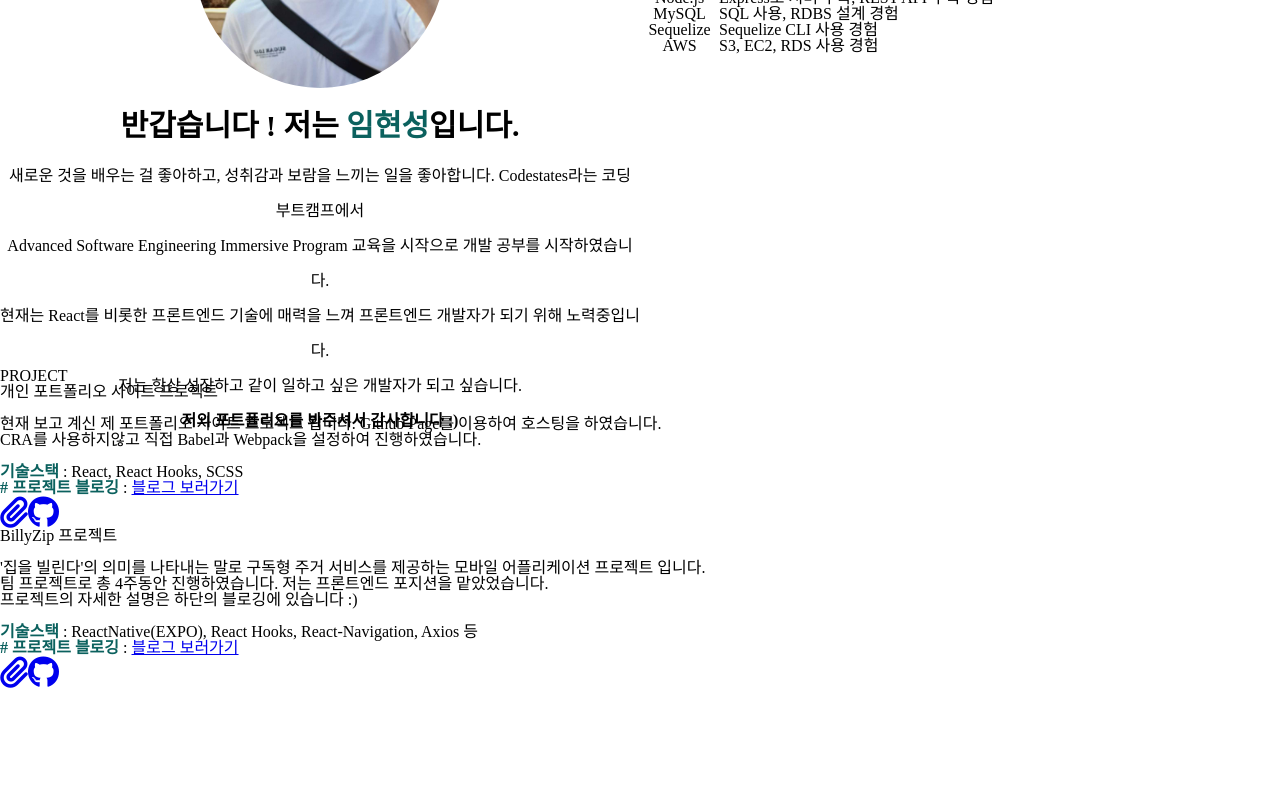
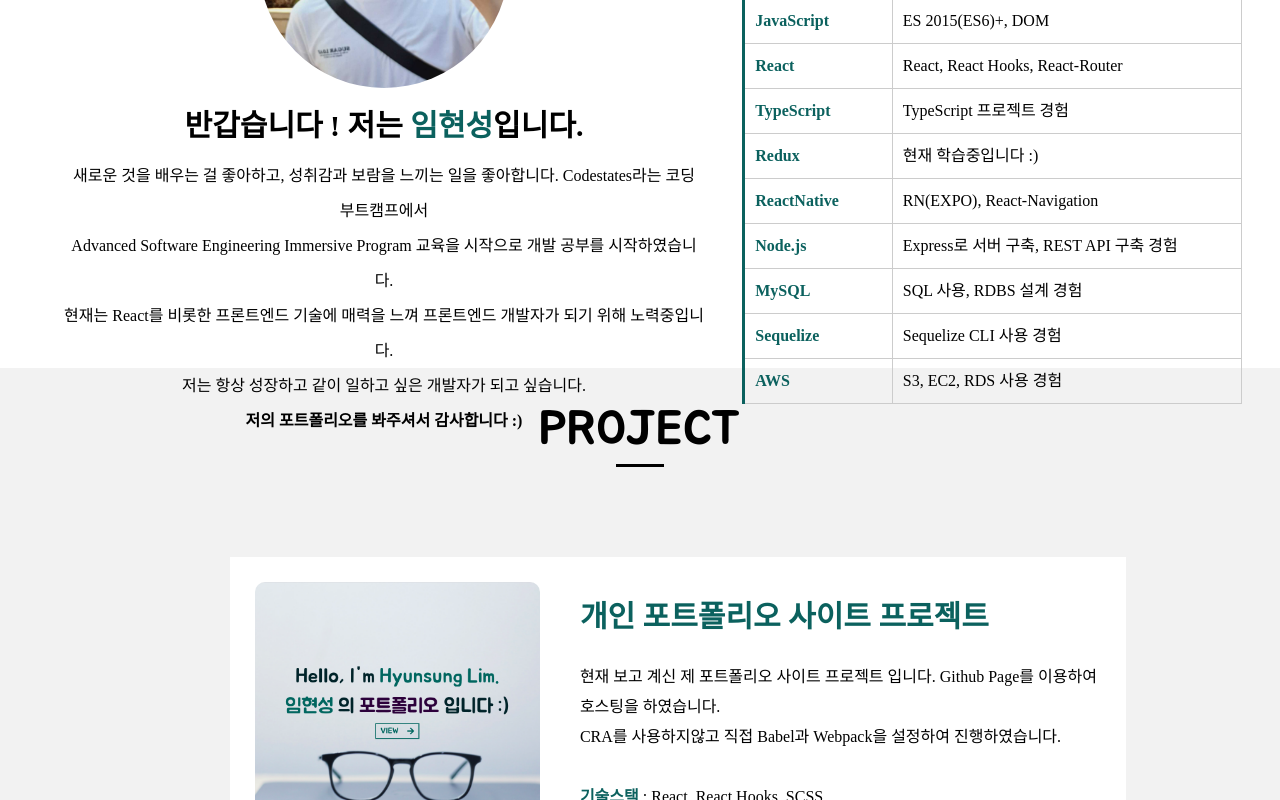
Before and after one commit to hsl0505/hsl0505.github.io, a React app: page / in a window 1280 px wide. Shown: the part 1520-2320 px from the top of the page. Before the commit the page ends 2209 px from the top, so only its background shows below. Built offline with nearby package versions, Linux system fonts and the light colour scheme.

Commit message:
Fix scss

```diff
--- a/src/scss/_about.scss
+++ b/src/scss/_about.scss
@@ -58,7 +58,7 @@
       }
 
       .myVision2 {
-        margin-left: 100px;
+        margin-left: 140px;
       }
     }
 
@@ -66,6 +66,7 @@
       margin-top: 70px;
       display: flex;
       .myImg {
+        margin-left: 5%;
         width: 50%;
         display: flex;
         flex-direction: column;
@@ -79,11 +80,13 @@
           animation: myImgMove 1s forwards;
         }
         .explainText {
+          width: 100%;
           display: none;
           margin-top: 20px;
           text-align: center;
           line-height: 35px;
           animation: myTextMove 1s forwards;
+          font-size: 16px;
           .explainText_title {
             font-size: 30px;
             font-weight: bold;
@@ -98,222 +101,50 @@
 
       .mySkills {
         width: 45%;
-        margin-right: 5%;
-
+        // margin-right: 5%;
+        display: flex;
+        flex-direction: column;
+        align-items: center;
         .mySkills_title {
-          text-align: center;
           font-size: 40px;
           font-weight: bold;
           display: none;
           animation: skillTitleMove 1s forwards;
+          margin-bottom: 10px;
         }
-        .mySkills_content {
-          height: 100%;
-          background-color: #f8fbef;
-          border-radius: 40%;
-          padding-right: 20px;
-          margin-left: 40px;
-          margin-top: 20px;
+
+        table {
           display: none;
-          grid-template-columns: repeat(12, 1fr);
-          grid-template-rows: repeat(10, 10%);
-          .item {
-            animation: skillContent 1s forwards;
-            display: flex;
-            justify-content: center;
-            align-items: center;
-            font-weight: bold;
-            span {
-              cursor: pointer;
-              position: relative;
-            }
-            span:hover {
-              transform: scale(1.5);
-              .html_tooltip,
-              .css_tooltip,
-              .js_tooltip,
-              .redux_tooltip,
-              .react_tooltip,
-              .node_tooltip,
-              .sql_tooltip,
-              .seq_tooltip,
-              .aws_tooltip,
-              .rn_tooltip {
-                display: block;
-                width: 500px;
-                height: 80px;
-                position: absolute;
-                top: -65px;
-                left: -210px;
-                transform: scale(0.5);
-                background-color: #0b615e;
-                color: white;
-                font-weight: normal;
-                border-radius: 40px;
-                display: flex;
-                justify-content: center;
-                align-items: center;
-                font-size: 30px;
+          animation: skillContent 1s forwards;
+          border-collapse: collapse;
+          text-align: left;
+          line-height: 1.5;
+          border-top: 1px solid #ccc;
+          border-left: 3px solid #0b615e;
+          margin: 20px 10px;
+          font-size: 16px;
+          tbody {
+            tr {
+              th {
+                width: 147px;
+                padding: 10px;
+                font-weight: bold;
+                vertical-align: top;
+                color: #0b615e;
+                border-right: 1px solid #ccc;
+                border-bottom: 1px solid #ccc;
               }
-              .css_tooltip {
-                width: 300px;
-                left: -124px;
-              }
-              .js_tooltip {
-                width: 550px;
-                left: -170px;
-              }
-              .redux_tooltip {
-                width: 400px;
-                left: -175px;
-                top: -70px;
-              }
-              .react_tooltip {
-                width: 550px;
-                left: -200px;
-                top: -55px;
-              }
-              .node_tooltip {
-                width: 500px;
-                height: 100px;
-                top: -85px;
-                left: -210px;
-                line-height: 40px;
-              }
-              .sql_tooltip {
-                width: 350px;
-                left: -150px;
-                top: -70px;
-              }
-              .seq_tooltip {
-                width: 350px;
-                left: -140px;
-              }
-              .aws_tooltip {
-                width: 450px;
-                top: -70px;
-              }
-              .rn_tooltip {
-                left: -160px;
-              }
-              .html_tooltip::after,
-              .css_tooltip::after,
-              .js_tooltip::after,
-              .redux_tooltip::after,
-              .react_tooltip::after,
-              .node_tooltip::after,
-              .sql_tooltip::after,
-              .seq_tooltip::after,
-              .aws_tooltip::after,
-              .rn_tooltip::after {
-                position: absolute;
-                top: 100%;
-                left: 50%;
-                width: 0;
-                height: 0;
-                margin-left: -10px;
-                border: solid transparent;
-                border-color: rgba(51, 51, 51, 0);
-                border-top-color: #0b615e;
-                border-width: 15px;
-                pointer-events: none;
-                content: " ";
+              td {
+                width: 349px;
+                padding: 10px;
+                vertical-align: top;
+                border-right: 1px solid #ccc;
+                border-bottom: 1px solid #ccc;
               }
             }
-          }
-
-          .item:nth-child(1) {
-            grid-column: 2/6;
-            grid-row: 2/5;
-            color: red;
-            font-size: 30px;
-            .html_tooltip {
-              display: none;
-            }
-          }
-          .item:nth-child(2) {
-            grid-column: 5/9;
-            grid-row: 1/5;
-            color: #0040ff;
-            font-size: 30px;
-            .css_tooltip {
-              display: none;
-            }
-          }
-          .item:nth-child(3) {
-            grid-column: 8/13;
-            grid-row: 2/5;
-            color: #ffbf00;
-            font-size: 45px;
-            .js_tooltip {
-              display: none;
-            }
-          }
-          .item:nth-child(4) {
-            grid-column: 2/5;
-            grid-row: 5/7;
-            color: purple;
-            font-size: 18px;
-            .redux_tooltip {
-              display: none;
-            }
-          }
-          .item:nth-child(5) {
-            grid-column: 5/9;
-            grid-row: 4/8;
-            font-size: 55px;
-            color: #0489b1;
-            .react_tooltip {
-              display: none;
-            }
-          }
-          .item:nth-child(6) {
-            grid-column: 9/12;
-            grid-row: 5/7;
-            font-size: 25px;
-            color: #0174df;
-          }
-          .item:nth-child(7) {
-            grid-column: 3/6;
-            grid-row: 7/9;
-            font-size: 25px;
-            color: #04b404;
-            .node_tooltip {
-              display: none;
-            }
-          }
-          .item:nth-child(8) {
-            grid-column: 5/9;
-            grid-row: 7/10;
-            color: #58acfa;
-            font-size: 18px;
-            .sql_tooltip {
-              display: none;
-            }
-          }
-          .item:nth-child(9) {
-            grid-column: 8/13;
-            grid-row: 7/9;
-            color: #2e9afe;
-            .seq_tooltip {
-              display: none;
-            }
-          }
-          .item:nth-child(10) {
-            grid-column: 3/7;
-            grid-row: 9/10;
-            color: #ffbf00;
-            .aws_tooltip {
-              display: none;
-            }
-          }
-          .item:nth-child(11) {
-            grid-column: 7/12;
-            grid-row: 8/13;
-            font-size: 30px;
-            color: #4000ff;
-            .rn_tooltip {
-              display: none;
+            tr:hover {
+              background-color: #f2f2f2;
+              cursor: pointer;
             }
           }
         }
@@ -389,10 +220,235 @@
 @keyframes skillContent {
   from {
     opacity: 0;
-    transform: scale(0);
+    transform: translateX(1000px);
   }
   to {
     opacity: 1;
-    transform: scale(1);
+    transform: translateX(0);
   }
 }
+
+// 태블렛
+
+@media all and (max-width: 1279px) and (min-width: 1024px) {
+  .section_about {
+    .About_title {
+      .title_text {
+        margin-top: 11%;
+      }
+    }
+
+    .About_content {
+      .About_myVision {
+        margin-top: -3%;
+      }
+      .About_meExplain {
+        .myImg {
+          width: 53%;
+          margin-left: 3%;
+          .explainText {
+            width: 100%;
+            // text-align: left;
+            word-break: keep-all;
+          }
+        }
+
+        .mySkills {
+          width: 40%;
+          margin-right: 2%;
+          margin-left: 2%;
+        }
+      }
+    }
+  }
+}
+
+// 태블릿
+@media all and (max-width: 1023px) and (min-width: 768px) {
+  .section_about {
+    height: 190%;
+    .About_title {
+      .title_text {
+        margin-top: 14%;
+      }
+    }
+    .About_content {
+      height: 70%;
+      .About_myVision {
+        margin-top: -14%;
+      }
+
+      .About_meExplain {
+        height: 70%;
+        flex-direction: column;
+        align-items: center;
+        .myImg {
+          width: 78%;
+          margin-left: 0%;
+        }
+
+        .mySkills {
+          height: 50%;
+          width: 60%;
+          margin-right: 0%;
+          .mySkills_title {
+            margin-top: 10%;
+          }
+          .mySkills_content {
+            height: 100%;
+          }
+        }
+      }
+    }
+  }
+}
+
+// 중간
+@media all and (max-width: 767px) and (min-width: 641px) {
+  .section_about {
+    height: 190%;
+    .About_title {
+      .title_text {
+        margin-top: 22%;
+      }
+    }
+
+    .About_content {
+      .About_myVision {
+        margin-top: -16%;
+      }
+
+      .About_meExplain {
+        flex-direction: column;
+        align-items: center;
+        .myImg {
+          width: 90%;
+          margin-left: 0%;
+        }
+
+        .mySkills {
+          width: 80%;
+          .mySkills_title {
+            margin-top: 10%;
+          }
+        }
+      }
+    }
+  }
+}
+
+// 모바일
+@media all and (max-width: 640px) and (min-width: 400px) {
+  .section_about {
+    height: 190%;
+    .About_title {
+      .title_text {
+        margin-top: 24%;
+        font-size: 30px;
+      }
+      .title_underline {
+        font-size: 30px;
+      }
+    }
+
+    .About_content {
+      .About_myVision {
+        margin-top: -21%;
+      }
+
+      .About_meExplain {
+        flex-direction: column;
+        align-items: center;
+        .myImg {
+          width: 94%;
+          margin-left: 0%;
+          .explainText {
+            font-size: 14px;
+            .explainText_title {
+              font-size: 25px;
+            }
+          }
+        }
+
+        .mySkills {
+          width: 80%;
+          .mySkills_title {
+            margin-top: 10%;
+            font-size: 30px;
+          }
+          table {
+            font-size: 14px;
+          }
+        }
+      }
+    }
+  }
+}
+
+@media all and (max-width: 399px) and (min-width: 320px) {
+  .section_about {
+    height: 190%;
+    .About_title {
+      .title_text {
+        margin-top: 40%;
+        font-size: 30px;
+      }
+      .title_underline {
+        font-size: 30px;
+      }
+    }
+
+    .About_content {
+      .About_myVision {
+        margin-top: -40%;
+        .myVision1,
+        .myVision2 {
+          .icon_wrapper {
+            width: 100px;
+            height: 100px;
+            i {
+              font-size: 60px;
+            }
+          }
+          .vision_text {
+            font-size: 15px;
+          }
+        }
+        .myVision2 {
+          margin-left: 50px;
+        }
+      }
+
+      .About_meExplain {
+        flex-direction: column;
+        align-items: center;
+        .myImg {
+          width: 94%;
+          margin-left: 0%;
+          img {
+            width: 200px;
+            height: 200px;
+            border-radius: 100px;
+          }
+          .explainText {
+            font-size: 13px;
+            .explainText_title {
+              font-size: 20px;
+            }
+          }
+        }
+
+        .mySkills {
+          width: 80%;
+          .mySkills_title {
+            margin-top: 10%;
+            font-size: 30px;
+          }
+          table {
+            font-size: 14px;
+          }
+        }
+      }
+    }
+  }
+}
--- a/src/scss/_main.scss
+++ b/src/scss/_main.scss
@@ -1,4 +1,5 @@
 @import "./about";
+@import "./project";
 
 main {
   height: 100%;
--- /dev/null
+++ b/src/scss/_project.scss
@@ -0,0 +1,85 @@
+.section_project {
+  height: 150%;
+  background-color: #f2f2f2;
+  .Project_title {
+    display: flex;
+    flex-direction: column;
+    align-items: center;
+    .title_text {
+      font-family: "Jua", sans-serif;
+      font-size: 3rem;
+      margin-top: 3%;
+      // animation: moveAbout 1s forwards;
+      // display: none;
+    }
+    .title_underline {
+      margin-top: 10px;
+      width: 3rem;
+      border-bottom: 3px solid black;
+      // animation: moveAbout 1s forwards;
+      // display: none;
+    }
+  }
+
+  .Project_content {
+    margin-top: 40px;
+    display: flex;
+    flex-direction: column;
+    // align-items: center;
+    margin-left: 18%;
+    margin-right: 12%;
+
+    ul {
+      .first,
+      .second {
+        display: flex;
+        background-color: white;
+        padding: 25px;
+        margin-top: 50px;
+        .firstimg,
+        .secondimg {
+          width: 300px;
+          height: 300px;
+          border-radius: 10px;
+          background-image: url("../image/pfproject.png");
+          background-size: cover;
+          background-position: center;
+        }
+        .secondimg {
+          width: 200px;
+          height: 200px;
+          margin: 50px;
+          background-image: url("../image/billyzip.png");
+        }
+        .explain {
+          width: 65%;
+          margin-left: 40px;
+          line-height: 30px;
+          .explain_title {
+            margin-top: 20px;
+            font-weight: bold;
+            font-size: 30px;
+            color: #0b615e;
+          }
+          a {
+            display: inline-block;
+            color: black;
+          }
+          a:hover {
+            transform: scale(1.1);
+          }
+          .icons {
+            display: flex;
+            justify-content: space-between;
+            width: 70px;
+            margin-top: 20px;
+            i {
+              color: #0b615e;
+              cursor: pointer;
+            }
+          }
+        }
+      }
+    }
+  }
+}
```
